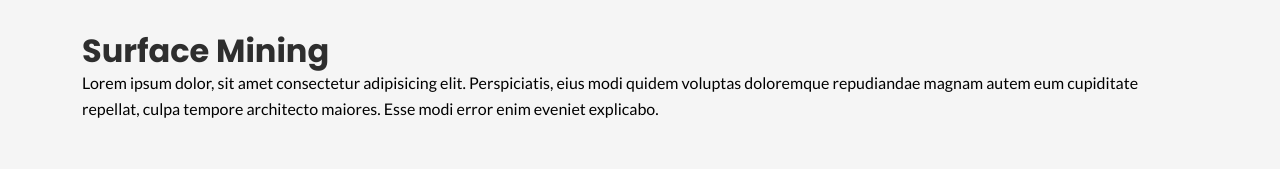
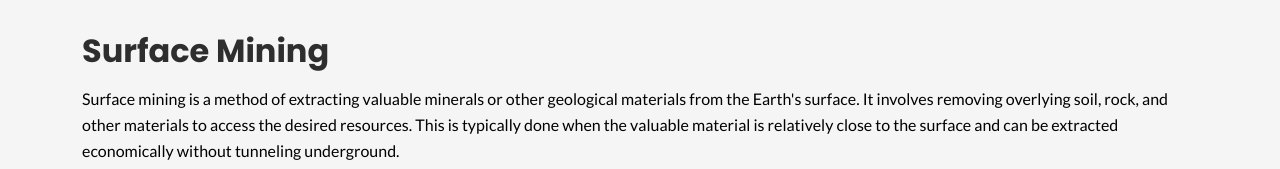
Before and after one commit to Tobi-Roppo/OpenMined, a plain HTML site: page pages/surfacemining.html in a window 1280 px wide. Shown: the part 131-300 px from the top of the page. Drawn offline with nearby package versions, Linux system fonts and the light colour scheme; grey boxes are pictures that could not be loaded.

Commit message:
3rd commit

```diff
--- a/pages/surfacemining.html
+++ b/pages/surfacemining.html
@@ -79,13 +79,14 @@
                   <h3 class="title">Surface Mining</h3>
                 </div>
                 <!-- section title -->
-                <p class="text">
+                <p class="text mt-3">
                   <span>
-                    Lorem ipsum dolor, sit amet consectetur adipisicing elit.
-                    Perspiciatis, eius modi quidem voluptas doloremque
-                    repudiandae magnam autem eum cupiditate repellat, culpa
-                    tempore architecto maiores. Esse modi error enim eveniet
-                    explicabo.
+                    Surface mining is a method of extracting valuable minerals
+                    or other geological materials from the Earth's surface. It
+                    involves removing overlying soil, rock, and other materials
+                    to access the desired resources. This is typically done when
+                    the valuable material is relatively close to the surface and
+                    can be extracted economically without tunneling underground.
                   </span>
                 </p>
               </div>
```
Also changed, not shown: index.html (+0 -4 lines), pages/open-cast.html (+10 -5 lines).
